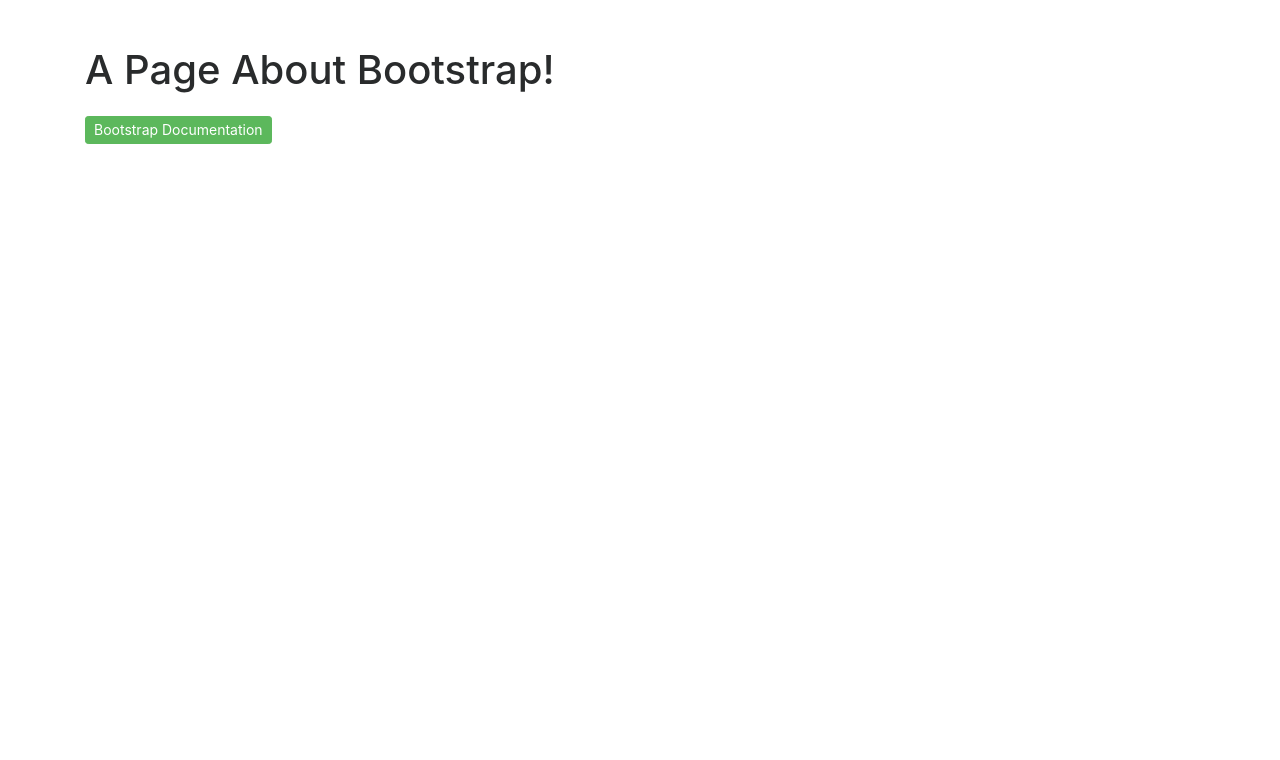
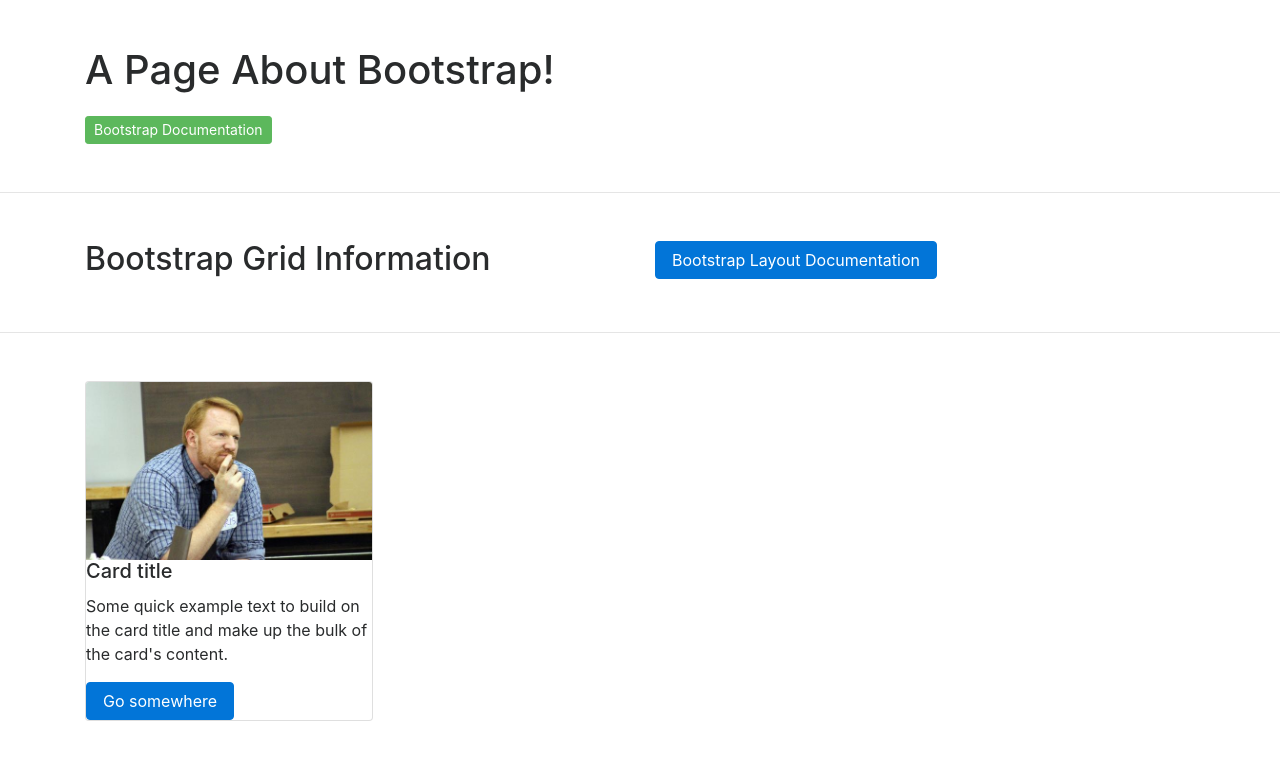
Before and after one commit to TravisSperry/ca_cs_demo, a plain HTML site: page index.html in a window 1280 px wide. Drawn offline with nearby package versions, Linux system fonts and the light colour scheme.

Commit message:
Additional tasks and information

```diff
--- a/index.html
+++ b/index.html
@@ -21,6 +21,32 @@
         </a>
       </p>
     </div>
+    <hr class="mt-5 mb-5">
+    <div class="container">
+      <div class="row">
+        <div class="col">
+          <h2>Bootstrap Grid Information</h2>
+        </div>
+        <div class="col">
+          <a href="https://getbootstrap.com/docs/4.0/layout/overview/"
+             class="btn btn-primary"
+             target="_blank">
+            Bootstrap Layout Documentation
+          </a>
+        </div>
+      </div>
+    </div>
+    <hr class="mt-5 mb-5">
+    <div class="container">
+      <div class="card" style="width: 18rem;">
+        <img class="card-img-top" src="images/cool-pic.jpg" alt="Card image cap">
+        <div class="card-body">
+          <h5 class="card-title">Card title</h5>
+          <p class="card-text">Some quick example text to build on the card title and make up the bulk of the card's content.</p>
+          <a href="#" class="btn btn-primary">Go somewhere</a>
+        </div>
+      </div>
+    </div>
     <script src="javascript/index.js" type="text/javascript"></script>
   </body>
 </html>
```
Also changed, not shown: images/cool-pic.jpg (added), images/thumbs-up.jpg (added), 1 other file.
